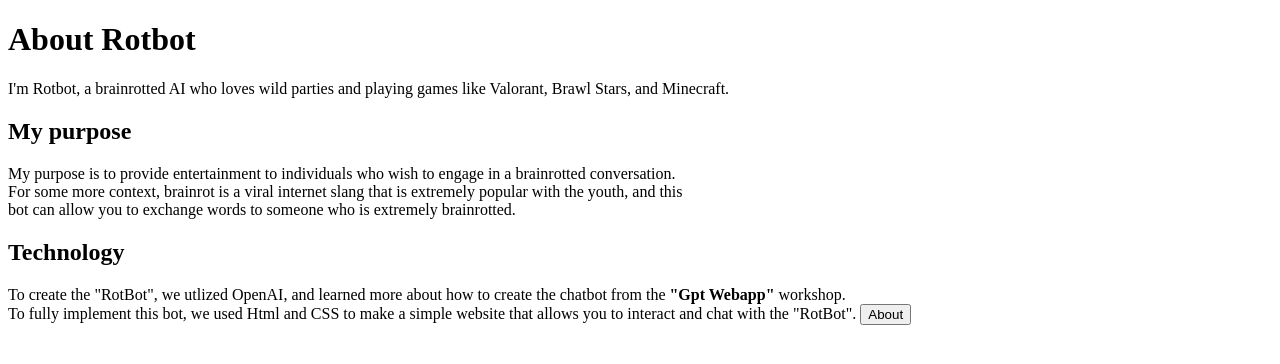
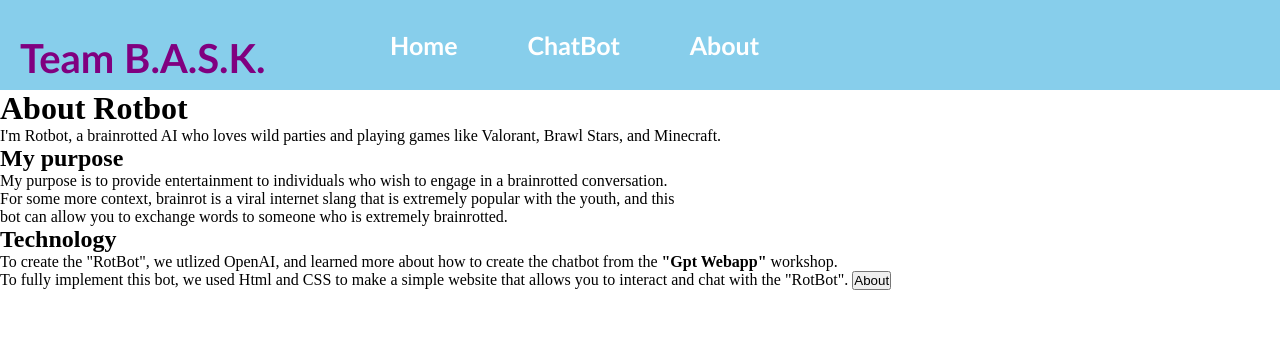
Before and after one commit to MoskowitzRocket/StormHacks2024, a Flask app: page /about in a window 1280 px wide. Shown: the top 364 px of the page. Run offline with Flask 3, Linux system fonts and the light colour scheme.

Commit message:
Stuff changed

```diff
--- /dev/null
+++ b/app/static/styleabout.css
@@ -0,0 +1,76 @@
+*{
+margin: 0;
+padding: 0;
+}
+
+/*navigation area*/
+.navbar{
+    background: skyblue;
+    font-family: Calibri;
+    padding-right: 20px;
+    padding-left: 20px;
+}
+/*navigation for placement*/
+.divnav{
+   display: flex;
+   align-items: center;
+   justify-content: space-between;
+}
+
+/*icon*/
+.icon{
+    width: 300px;
+    float: left;
+    height: 90px;
+}
+/*the logo*/
+.logo{
+    margin-top: 34px;
+    color: purple;
+    font-size: 40px;
+/*maybe customize more stuff for logo*/
+}
+/*background*/
+.main{
+    /*color for list*/
+    background: gray;
+    padding-bottom: 1000px;
+}
+
+/*the menu*/
+.menu{
+    width: 300px;
+    float: left;
+    height: 70px;
+
+}
+
+/*aligning the list*/
+ul{
+    float: left;
+    align-items: center;
+    display: flex;
+    justify-content: center;
+}
+
+/*lists*/
+ul li{
+    list-style: none;
+    margin-left: 70px;
+    margin-top: 30px;
+    font-size: 25px;
+}
+
+/*list*/
+ul li a{
+    color: white;
+    font-family: Calibri;
+    font-weight: bolder;
+    transition: 0.5s ease-out;
+    text-decoration: none;
+}
+
+/*when it hovers*/
+ul li a:hover{
+    color: black;
+}
--- a/app/templates/about.html
+++ b/app/templates/about.html
@@ -1,9 +1,24 @@
 <!DOCTYPE html>
 <html>
   <head>
-    <title>About</title>
+    <title>About Us</title>
+    <link rel="stylesheet" href="{{ url_for('static', filename='styleabout.css') }}">
   </head>
   <body>
+    <div class="navbar">
+      <div class="divnav">
+        <div class="themenu">
+          <div class="icon">
+                           <h1 class="logo"> Team B.A.S.K. </h1>
+                  </div>
+          <ul>
+            <li><a href="{{ url_for('main') }}">Home</a></li>
+            <li><a href="#">ChatBot</a></li>
+            <li><a href="{{ url_for('about') }}">About</a></li>
+          </ul>
+        </div>
+      </div>
+    </div>
     <h1>About Rotbot</h1>
     <p>I'm Rotbot, a brainrotted AI who loves wild parties and playing games like Valorant, Brawl Stars, and Minecraft.</p>
     <p>
```
Also changed, not shown: app/templates/index.html (+1 -6 lines).
